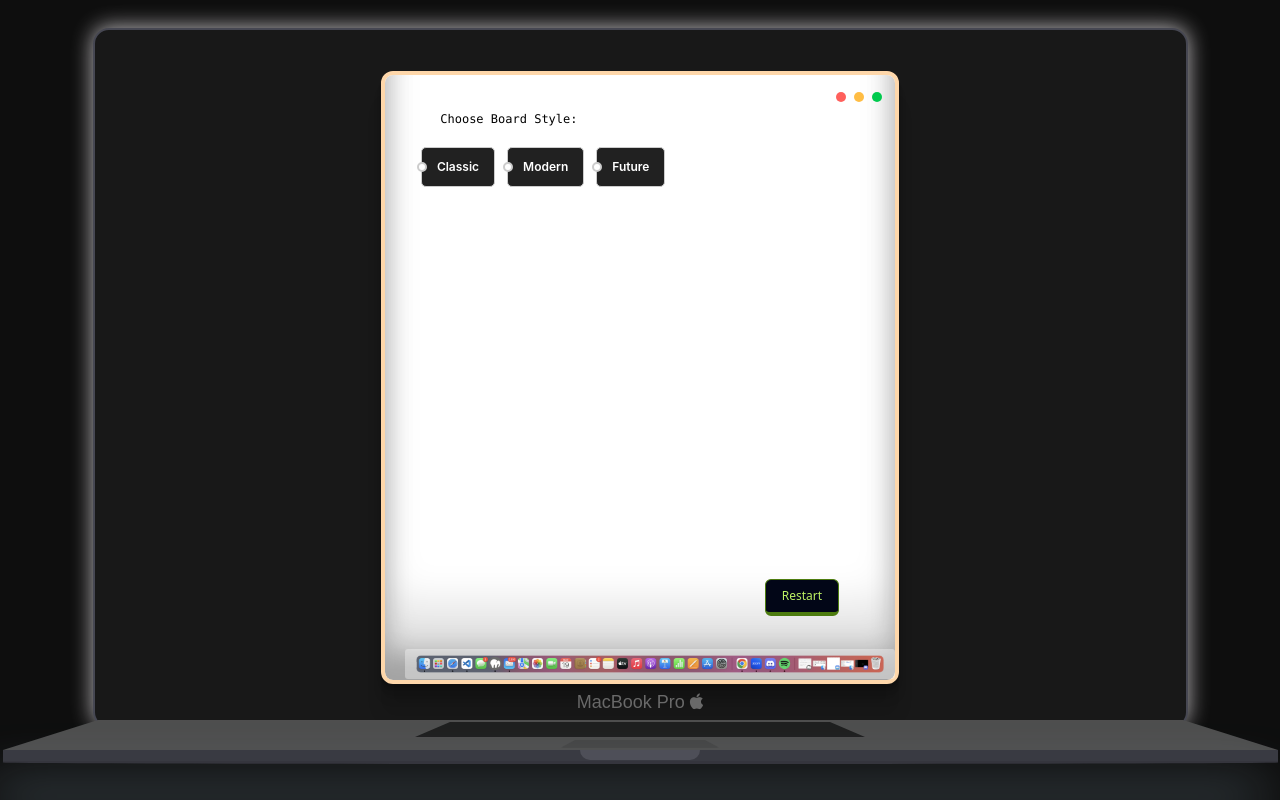
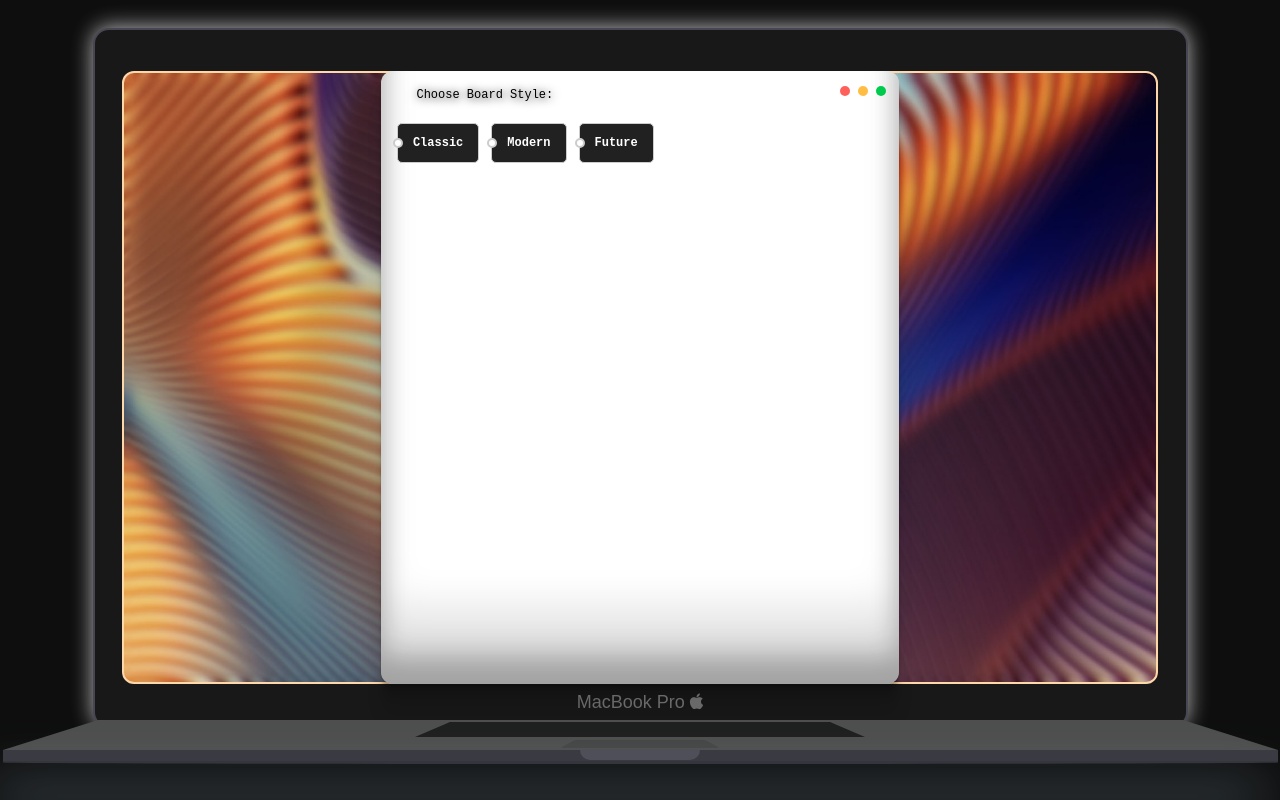
Before and after one commit to igorliotta/react-tic-toc-toe, a React (Vite) app: page / in a window 1280 px wide. Both pictures are taken after a click on the button 664 px from the left and 352 px from the top of the page. Built offline with nearby package versions, Linux system fonts and the light colour scheme; a web font is replaced by a local one.

Commit message:
Fix: style

```diff
--- a/src/assets/components/Board.jsx
+++ b/src/assets/components/Board.jsx
@@ -51,7 +51,7 @@ function Board({ xIsNext, squares, onPlay, boardStyle }) {
     if (xIsNext) {
       nextSquares[i] = "❌";
     } else {
-      nextSquares[i] = "○";
+      nextSquares[i] = "O";
     }
     onPlay(nextSquares);
   }
@@ -59,7 +59,7 @@ function Board({ xIsNext, squares, onPlay, boardStyle }) {
   return (
     <div className={`board ${boardStyle === "classic" ? "style-classic" : boardStyle === "modern" ? "style-modern" : "style-future"}`}>
       <div className="status text-xl mt-4 mb-8 text-white text-center">
-        <span className="font-mono text-lime-500 winner-shadow">{status}</span>
+        <span className="font-mono winner-shadow animate-pulse">{status}</span>
       </div>
       <div className="board-rows">
         {[0, 1, 2].map(row => (
--- a/src/assets/components/Game.jsx
+++ b/src/assets/components/Game.jsx
@@ -3,6 +3,7 @@ import Board from "./Board";
 import Icons from "../images/icons.png";
 import Wallpaper from "../images/bg.jpeg";
 import Tris from "../images/tris.png";
+import WallpaperBlur from "../images/bg-blur.jpg";
 
 export default function Game() {
   const [history, setHistory] = useState([Array(9).fill(null)]);
@@ -10,14 +11,15 @@ export default function Game() {
   const xIsNext = currentMove % 2 === 0;
   const currentSquares = history[currentMove];
   const [gameStarted, setGameStarted] = useState(false);
-  const [gameReset, setGameReset] = useState(false);
-  const [boardStyle, setBoardStyle] = useState(""); // Stile predefinito
+  const [boardStyle, setBoardStyle] = useState("");
+  const [moveMade, setMoveMade] = useState(false);
 
   function handlePlay(nextSquares) {
     const nextHistory = [...history.slice(0, currentMove + 1), nextSquares];
     setHistory(nextHistory);
     setCurrentMove(nextHistory.length - 1);
     setGameStarted(true);
+    setMoveMade(true);
   }
 
   function handleResetScreen() {
@@ -25,11 +27,10 @@ export default function Game() {
   }
 
   function handleReset() {
-    setHistory([Array(9).fill(null)]);
+
   setCurrentMove(0);
-    setGameStarted(false);
-    setGameReset(true);
-    setGameReset(false);
+  setMoveMade(false);
+
   }
 
   function jumpTo(nextMove) {
@@ -37,20 +38,12 @@ export default function Game() {
   }
 
   const moves = history.map((squares, move) => {
-    let description;
-    if (move > 0) {
-      description = "Go to move #" + move;
-    } else {
-      description = "Restart";
-    }
+    let description = "Go to move " + (move);
+
     return (
       <li key={move}>
-        <button
-          onClick={() => jumpTo(move)}
-          className="text-xs bg-slate-950 border border-lime-700 border-b-4 font-medium overflow-hidden relative px-4 py-2 rounded-md hover:brightness-150 hover:border-t-4 hover:border-b active:opacity-75 outline-none duration-300 group text-lime-300 mb-2"
-        >
-          <span className="bg-slate-400 shadow-lime-700 absolute -top-[150%] left-0 inline-flex w-80 h-[5px] rounded-md opacity-50 group-hover:top-[150%] duration-500 shadow-[0_0_10px_10px_rgba(0,0,0,0.3)] text-lime-300"></span>
-          {description}
+        <button onClick={() => jumpTo(move)}>
+          <span className="list-items">{description}</span>
         </button>
       </li>
     );
@@ -58,14 +51,16 @@ export default function Game() {
 
   return (
     <>
-
-
       {/* Prova macbook */}
       <div className="flex flex-col m-auto">
-        <div className="display m-auto">
+        <div className="display m-auto ">
           <div
-            className={`screen border-solid border-4 border-orange-200 rounded-xl p-5 bg-cover ${
-              gameStarted ? "half-width" : ""
+            className="screen-bg  border-solid border-2 border-orange-200 rounded-xl bg-cover"
+            style={{ backgroundImage: `url(${WallpaperBlur})` }}
+          >
+            <div
+              className={`screen rounded-xl bg-cover ${
+                gameStarted ? "half-width animated animatedFadeInUp fadeInUp" : "" // Aggiungi la classe fade-in qui
               }`}
               style={{
                 backgroundImage: gameStarted ? "none" : `url(${Wallpaper})`,
@@ -91,7 +86,7 @@ export default function Game() {
               {gameStarted && (
                 <>
                   <div className="p-2 font-mono flex flex-col gap-3">
-                  <p className="p-2 text-xs w-48 text-center">
+                    <p className="p-2 text-xs w-48 text-center text-imput">
                       Choose Board Style:
                     </p>
                     <div className="mx-2 radio-input">
@@ -146,16 +141,25 @@ export default function Game() {
                   </div>
                 </>
               )}
-            {gameStarted && (
-              <>
-                <div className="game-info absolute bottom-10 right-10 m-4">
-                  <ol>{moves}</ol>
+              {gameStarted && moveMade && (
+                <div className="game-info absolute top-20 right-10 m-4">
+                  {/* Button reset history */}
+                  <button className="btn-reset" onClick={handleReset}>Reset All</button>
+                  {/* Fine Button reset history */}
+                  <ol className="list-disc">{moves}</ol>
                 </div>
-              </>
               )}
 
+              {gameStarted && (
+                <div className="dock hidden">
+                  <img src={Icons} alt="" />
+                </div>
+              )}
+              {!gameStarted && (
                 <div className="dock">
                   <img src={Icons} alt="" />
+                </div>
+              )}
             </div>
           </div>
           <span className="label">
--- a/src/assets/components/Square.jsx
+++ b/src/assets/components/Square.jsx
@@ -7,7 +7,7 @@ function Square({ value, onSquareClick }) {
         className="w-14 h-14 border-double border-4 border-emerald-950 font-bold flex justify-center items-center text-3xl"
         onClick={onSquareClick}
       >
-        <span className="animate-bounce md:animate-spin drop-shadow-[0_35px_35px_rgba(255,32,4,0.25)]">{value}</span>
+        <span className="animate-bounce md:animate-spin drop-shadow-[0_35px_35px_rgba(255,32,4,0.25)] text-lg">{value}</span>
       </div>
     </>
   );
--- a/src/assets/styles/App.css
+++ b/src/assets/styles/App.css
@@ -1,3 +1,7 @@
+* {
+  font-family: 'Courier New', Courier, monospace;
+}
+
 .board {
     display: inline-block;
     border-spacing: 0;
@@ -135,7 +139,7 @@
   /* Stili per il tabellone classico */
   .board.style-classic {
     background-color: white;
-
+    color: white;
     color: black;
     padding: 10px;
   }
@@ -209,12 +213,20 @@
     box-shadow: rgba(0, 0, 0, 0.17) 0px -23px 25px 0px inset, rgba(0, 0, 0, 0.15) 0px -36px 30px 0px inset, rgba(0, 0, 0, 0.1) 0px -79px 40px 0px inset, rgba(0, 0, 0, 0.06) 0px 2px 1px, rgba(0, 0, 0, 0.09) 0px 4px 2px, rgba(0, 0, 0, 0.09) 0px 8px 4px, rgba(0, 0, 0, 0.09) 0px 16px 8px, rgba(0, 0, 0, 0.09) 0px 32px 16px;
   }
 
+  .screen-bg {
+    width: 95%;
+    height: 88%;
+    display: flex;
+    align-items: center;
+  }
+
+
   .dock {
     position: absolute;
     display: flex;
     justify-content: space-around;
     align-items: center;
-    bottom: 1px;
+    bottom: 4px;
 
     height: 30px;
     background: #ffffff59;
@@ -427,3 +439,169 @@
    .green {
     background-color: #00ca4e;
    }
+
+   .hidden {
+    display: none;
+  }
+
+  /* Reset button */
+
+  .btn-reset {
+    --bg: #e74c3c;
+    --text-color: #fff;
+    position: relative;
+    width: 100px;
+    height: 30px;
+    border: none;
+    background: var(--bg);
+    color: var(--text-color);
+    padding: 1em;
+    font-weight: bold;
+    text-transform: uppercase;
+    transition: 0.2s;
+    border-radius: 5px;
+    opacity: 0.8;
+    letter-spacing: 1px;
+    box-shadow: #c0392b 0px 7px 2px, #000 0px 8px 5px;
+    display: flex;
+    justify-content: center;
+    align-items: center;
+    font-size: 12px;
+    margin-bottom: 20px;
+  }
+
+  .btn-reset:hover {
+    opacity: 1;
+  }
+
+  .btn-reset:active {
+    top: 4px;
+    box-shadow: #c0392b 0px 3px 2px,#000 0px 3px 5px;
+  }
+
+
+
+  .text-imput,.list-items {
+    text-shadow: 1px 1px 10px #000000;
+  }
+
+
+  /* Example animation */
+
+  /* @keyframes fade-in {
+    from {
+      opacity: 0;
+    }
+    to {
+      opacity: 1;
+    }
+  }
+
+  .fade-in {
+    animation: fade-in 0.5s ease-in-out;
+  }
+
+  .fade-out {
+    animation-name: fade-out;
+  }
+
+  @keyframes fade-out {
+    from {
+      opacity: 1;
+      transform: scale(3);
+    }
+
+    to {
+      opacity: 0;
+      transform: scale(0);
+    }
+  } */
+  /* @-moz-keyframes fadeInLeft {
+    from {
+        opacity:0;
+        -webkit-transform: translatex(-10px);
+        -moz-transform: translatex(-10px);
+        -o-transform: translatex(-10px);
+        transform: translatex(-10px);
+    }
+    to {
+        opacity:1;
+        -webkit-transform: translatex(0);
+        -moz-transform: translatex(0);
+        -o-transform: translatex(0);
+        transform: translatex(0);
+    }
+}
+@keyframes fadeInLeft {
+    from {
+        opacity:0;
+        -webkit-transform: translatex(-100px);
+        -moz-transform: translatex(-100px);
+        -o-transform: translatex(-100px);
+        transform: translatex(-100px);
+    }
+    to {
+        opacity:1;
+        -webkit-transform: translatex(0);
+        -moz-transform: translatex(0);
+        -o-transform: translatex(0);
+        transform: translatex(0);
+    }
+}
+.in-left {
+    -webkit-animation-name: fadeInLeft;
+    -moz-animation-name: fadeInLeft;
+    -o-animation-name: fadeInLeft;
+    animation-name: fadeInLeft;
+    -webkit-animation-fill-mode: both;
+    -moz-animation-fill-mode: both;
+    -o-animation-fill-mode: both;
+    animation-fill-mode: both;
+    -webkit-animation-duration: 0.5s;
+    -moz-animation-duration: 0.5s;
+    -o-animation-duration: 0.5s;
+    animation-duration: 0.5s;
+    -webkit-animation-delay: 0.5s;
+    -moz-animation-delay: 0.5s;
+    -o-animation-duration: 0.5s;
+    animation-delay: 0.5s;
+} */
+
+@keyframes fadeInUp {
+  from {
+      transform: translate3d(0,40px,0)
+  }
+
+  to {
+      transform: translate3d(0,0,0);
+      opacity: 1
+  }
+}
+
+@-webkit-keyframes fadeInUp {
+  from {
+      transform: translate3d(0,40px,0)
+  }
+
+  to {
+      transform: translate3d(0,0,0);
+      opacity: 1
+  }
+}
+
+.animated {
+  animation-duration: 1s;
+  animation-fill-mode: both;
+  -webkit-animation-duration: 1s;
+  -webkit-animation-fill-mode: both
+}
+
+.animatedFadeInUp {
+  opacity: 0;
+}
+
+.fadeInUp {
+  opacity: 1;
+  animation-name: fadeInUp;
+  -webkit-animation-name: fadeInUp;
+}
```
Also changed, not shown: src/assets/images/bg-blur.jpg (added). Lines whose indentation alone changed are shown as unchanged.
